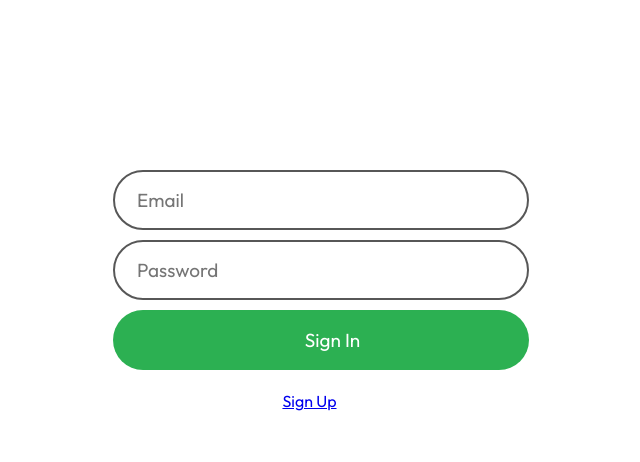
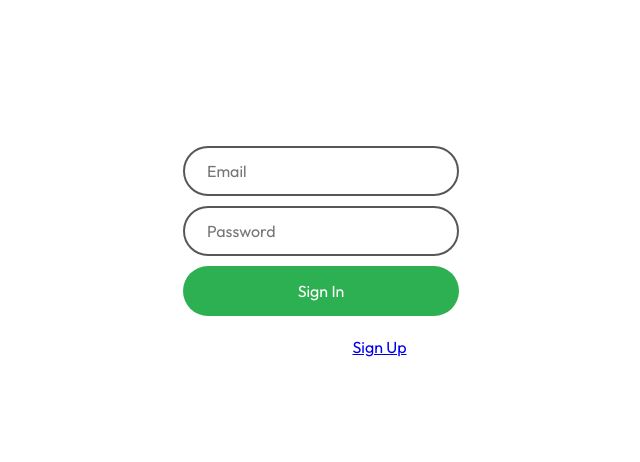
Before and after one commit to Ongskie33/EdwardOng-web-system, a plain HTML site: page index.html in a window 1280 px wide. Shown: the part 169-631 px from the top of the page, without its empty margins (319-959 px from the left). Drawn offline with nearby package versions, Linux system fonts and the light colour scheme; no server answers.

Commit message:
Update CSS

```diff
--- a/style.css
+++ b/style.css
@@ -23,8 +23,8 @@ body {
 
 /* Container Styles */
 .login-container {
-    width: 500px;
-    height: auto;
+    width: 360px;
+    height: 400px;
     background: rgba(255, 255, 255, 0.1);
     border: 2px solid rgba(255, 255, 255, 0.2);
     backdrop-filter: blur(9px);
@@ -35,8 +35,8 @@ body {
 
 /* Heading styles */
 .login-container h1 {
-    font-size: 50px;
-    font-weight: 800;
+    font-size: 30px;
+    font-weight: 550;
     letter-spacing: 0.5px;
     text-align: center;
 }
@@ -45,14 +45,14 @@ body {
 input,
 button {
     width: 100%;
-    height: 60px;
+    height: 50px;
     margin: 5px 0;
     background: transparent;
     border: 2px solid rgba(0, 0, 0, 0.657);
     border-radius: 60px;
-    font-size: 19px;
-    color: black;
-    text-indent: 23px;
+    font-size: 16px;
+    color: white;
+    text-indent: 0px;
 }
 
 input::placeholder {
```
